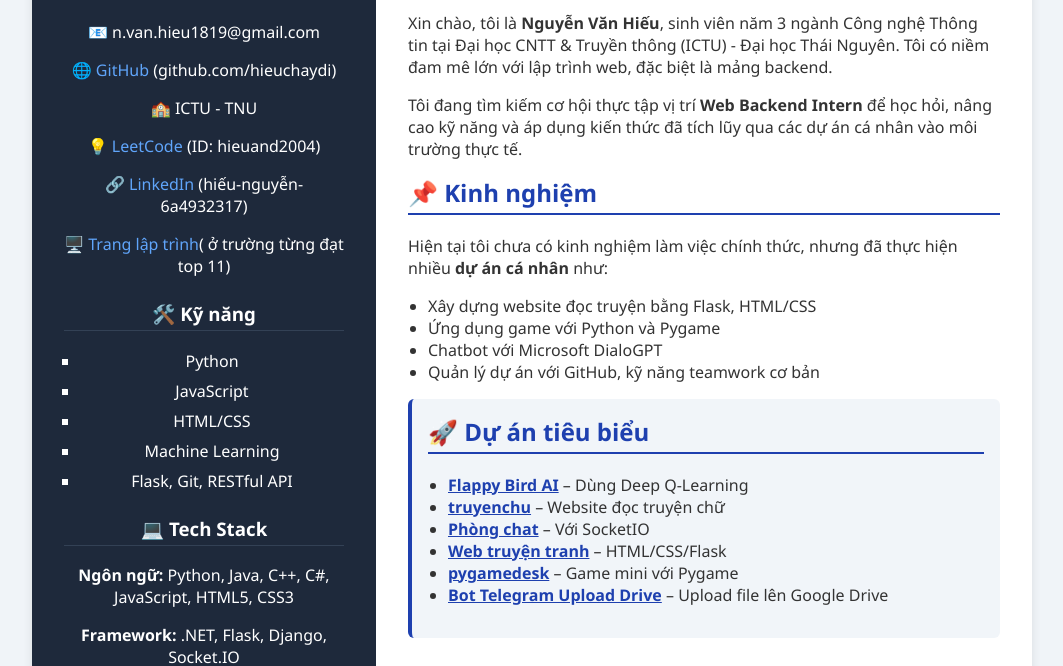
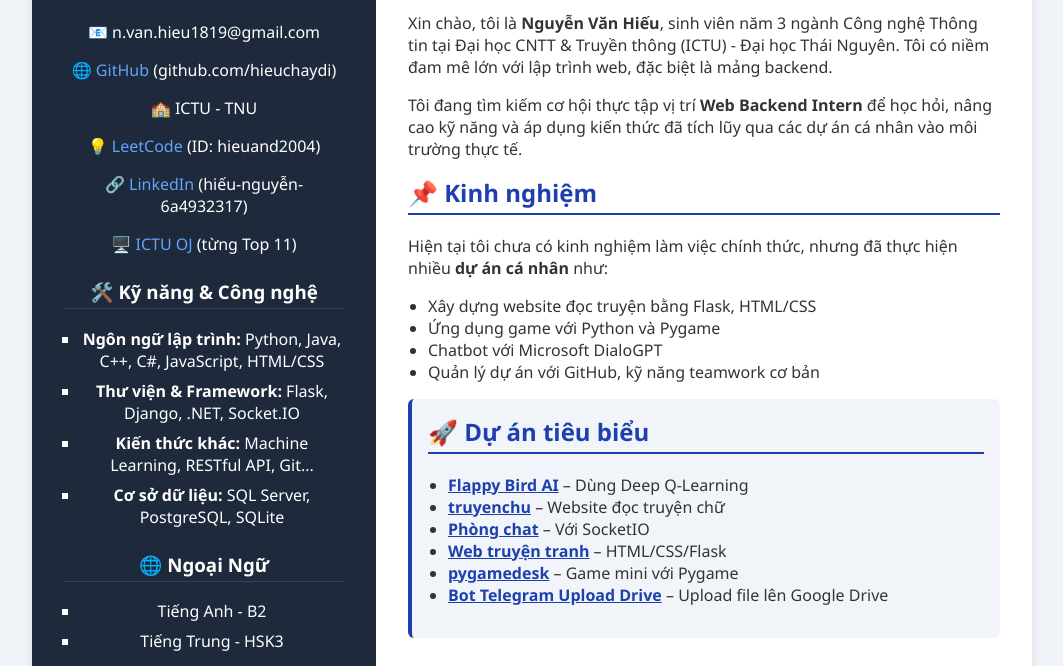
Before and after one commit to hieuchaydii/profile, a plain HTML site: page index.html in a window 1280 px wide. Shown: the part 287-953 px from the top of the page, without its empty margins (108-1171 px from the left). Drawn offline with Linux system fonts and the light colour scheme.

Commit message:
Update index.html

```diff
--- a/index.html
+++ b/index.html
@@ -123,25 +123,17 @@
         <p>🏫 ICTU - TNU</p>
         <p>💡 <a href="https://leetcode.com/u/hieuand2004" target="_blank">LeetCode</a> (ID: hieuand2004)</p>
         <p>🔗 <a href="https://linkedin.com/in/hiếu-nguyễn-6a4932317" target="_blank">LinkedIn</a> (hiếu-nguyễn-6a4932317)</p>
-        <p>🖥️ <a href="http://laptrinh.ictu.edu.vn/user/DTC225200481" target="_blank">Trang lập trình</a>( ở trường từng đạt top 11)</p>
+        <p>🖥️ <a href="http://laptrinh.ictu.edu.vn/user/DTC225200481" target="_blank">ICTU OJ</a> (từng Top 11)</p>
       </div>
 
       <div class="skills">
-        <h3>🛠️ Kỹ năng</h3>
+        <h3>🛠️ Kỹ năng & Công nghệ</h3>
         <ul>
-          <li>Python</li>
-          <li>JavaScript</li>
-          <li>HTML/CSS</li>
-          <li>Machine Learning</li>
-          <li>Flask, Git, RESTful API</li>
+          <li><strong>Ngôn ngữ lập trình:</strong> Python, Java, C++, C#, JavaScript, HTML/CSS</li>
+          <li><strong>Thư viện & Framework:</strong> Flask, Django, .NET, Socket.IO</li>
+          <li><strong>Kiến thức khác:</strong> Machine Learning, RESTful API, Git...</li>
+          <li><strong>Cơ sở dữ liệu:</strong> SQL Server, PostgreSQL, SQLite</li>
         </ul>
-      </div>
-
-      <div class="techstack">
-        <h3>💻 Tech Stack</h3>
-        <p><strong>Ngôn ngữ:</strong> Python, Java, C++, C#, JavaScript, HTML5, CSS3</p>
-        <p><strong>Framework:</strong> .NET, Flask, Django, Socket.IO</p>
-        <p><strong>CSDL:</strong> SQL Server, PostgreSQL, SQLite</p>
       </div>
 
 
```
